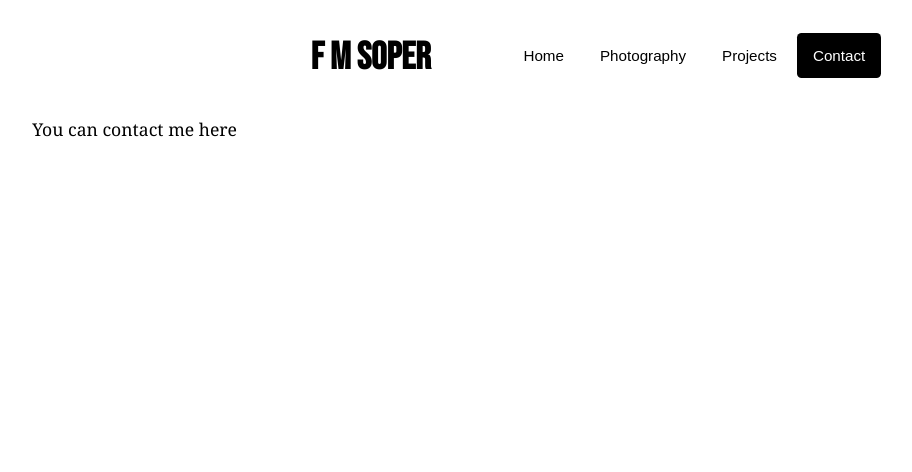
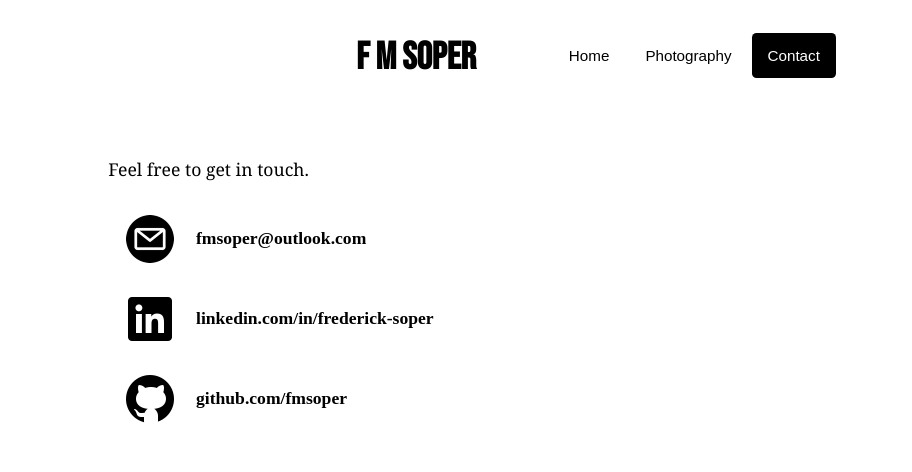
Before and after one commit to fmsoper/site, a website: page html/contact.html in a window 1280 px wide. Shown: the whole page, without its empty margins (44-956 px from the left). Drawn offline with Linux system fonts and the light colour scheme.

Commit message:
feat: added contact page

```diff
--- a/css/styles.css
+++ b/css/styles.css
@@ -1,15 +1,10 @@
-body {
-  background-color: #ffffff;
-  margin-left: 4em;
-  margin-right: 4em;
-}
-
 @font-face {
   font-family: "bebasneue";
   src:
     url("../fonts/bebasneue-regular-webfont.woff2") format("woff2");
 }
 
+/* Header */
 header {
   display: flex;
   width: 100%;
@@ -17,27 +12,7 @@ header {
   align-items: center;
 }
 
-h1 {
-    color: #000000;
-    font-family: bebasneue;
-    font-size:2.4em;
-    font-kerning: auto;
-    text-align: center;
-    margin-right: 2em;
-}
-
-p {
-    color: #000000;
-    font-family:Georgia, 'Times New Roman', Times, serif;
-    font-size:1.1em;
-    font-kerning: auto;
-    line-height: 1.7em;
-    margin-top: 0.7em;
-    margin-left: 0.7em;
-    max-width: 60em
-}
-
-/* Navigation bar */
+  /* Navigation bar */
   nav {
     display: flex;
     flex-wrap: wrap;
@@ -64,9 +39,16 @@ p {
       background-color: #000000;
       color: white;
       border-radius: 0.3em;
-      }
+  }
 
-/* Main */
+
+/* Body */
+  body {
+    background-color: #ffffff;
+    margin-left: 4em;
+    margin-right: 4em;
+  }
+
   main {
     opacity: 0;
     transition: opacity 0.5s ease;
@@ -76,15 +58,45 @@ p {
     opacity: 1;
   }
 
+  .content {
+    max-width: 1000px;
+    margin: 0 auto;
+    padding: 40px 20px;
+  }
+
+  h1 {
+      color: #000000;
+      font-family: bebasneue;
+      font-size:2.4em;
+      font-kerning: auto;
+      text-align: center;
+      margin-right: 2em;
+  }
+
+  p {
+      color: #000000;
+      font-family:Georgia, 'Times New Roman', Times, serif;
+      font-size:1.1em;
+      font-kerning: auto;
+      line-height: 1.7em;
+      margin-top: 0.7em;
+      margin-left: 0.7em;
+      max-width: 60em
+  }
+  a {
+    color: inherit;
+    text-decoration: underline;
+  }
+
+  a:hover {
+    color: #555555;
+  }
 
 /* Home */
   .bio-section {
     display: flex;
     align-items: stretch;
     gap: 40px;
-    max-width: 1000px;
-    margin: 0 auto;
-    padding: 40px 20px;
   }
 
   .bio-text {
@@ -96,15 +108,19 @@ p {
   .links {
     display: flex;
     gap: 8px;
-    margin-top: auto;
-    padding-top: 16px;
-    align-self: flex-end;
+    margin-top: 24px;
   }
 
   .links img {
     width: 50px;
     height: 50px;
     display: block;
+  }
+
+  .bio-text .links {
+    margin-top: auto;
+    padding-top: 16px;
+    align-self: flex-end;
   }
 
   .profile-photo {
@@ -185,3 +201,29 @@ p {
     object-fit: contain;
     border-radius: 4px;
   }
+
+/* Contact */
+  .contact-list {
+    align-items: left;
+    list-style: none;
+    margin: 24px 0 0;
+    padding: 0 0 0 24px;
+    display: flex;
+    flex-direction: column;
+    gap: 20px;
+  }
+
+  .contact-list a {
+    display: flex;
+    align-items: center;
+    gap: 16px;
+    text-decoration: none;
+    font-size: 1.1em;
+    font-weight: bold;
+  }
+
+  .contact-list .icon {
+    width: 60px;
+    height: 60px;
+    flex-shrink: 0;
+  }
--- a/html/contact.html
+++ b/html/contact.html
@@ -10,6 +10,9 @@
 
         <title>Contact | FM Soper</title>
 
+        <!-- Email obfuscation script -->
+        <script defer src="../js/contact.js"></script>
+
     </head>
 
     <body>
@@ -20,20 +23,41 @@
             <nav>
                 <a href="../index.html">Home</a>
                 <a href="photography.html">Photography</a>
-                <a href="projects.html">Projects</a>
                 <a class="active" href="contact.html">Contact</a>
             </nav>
         </header>
 
         <!-- Main -->
-        <p> You can contact me here</p>
+        <main class="content">
+            <p>Feel free to get in touch.</p>
 
+            <ul class="contact-list">
+                <li>
+                    <a id="email-link" href="#">
+                        <img class="icon" src="../assets/email.png" alt="Email">
+                        <span id="email-text">loading&hellip;</span>
+                    </a>
+                </li>
+                <li>
+                    <a href="https://www.linkedin.com/in/frederick-soper/">
+                        <img class="icon" src="../assets/linkedin.png" alt="LinkedIn">
+                        <span>linkedin.com/in/frederick-soper</span>
+                    </a>
+                </li>
+                <li>
+                    <a href="https://github.com/fmsoper">
+                        <img class="icon" src="../assets/github.png" alt="GitHub">
+                        <span>github.com/fmsoper</span>
+                    </a>
+                </li>
+            </ul>
 
-
-
-
-
-
+            <script>
+                window.addEventListener('load', () => {
+                    document.querySelector('main').classList.add('loaded');
+                });
+            </script>
+        </main>
 
     </body>
 
--- /dev/null
+++ b/js/contact.js
@@ -0,0 +1,16 @@
+// js/contact.js
+
+// Reconstructs the contact email at runtime rather than writing it into the
+// HTML as plain text, to cut down on address-harvesting bots that scrape
+// raw page content.
+
+window.addEventListener('DOMContentLoaded', () => {
+    const user = 'fmsoper';
+    const domain = 'outlook.com';
+    const address = `${user}@${domain}`;
+
+    const link = document.getElementById('email-link');
+    const text = document.getElementById('email-text');
+    link.href = `mailto:${address}`;
+    text.textContent = address;
+});
```
Also changed, not shown: html/photography.html (+0 -1 lines), html/projects.html (deleted, +0 -40 lines), index.html (+2 -3 lines), assets/email.png (added), 2 other files.
